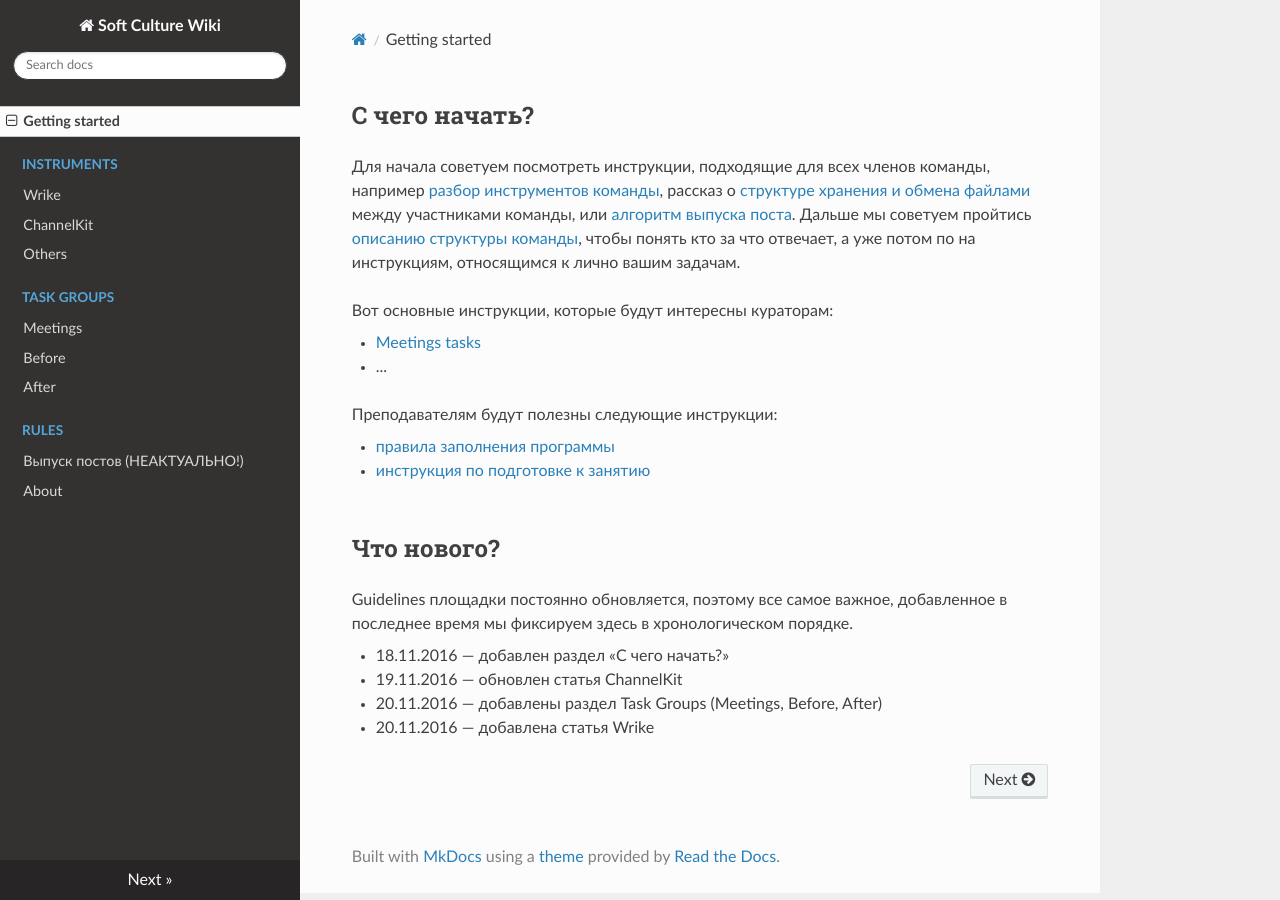
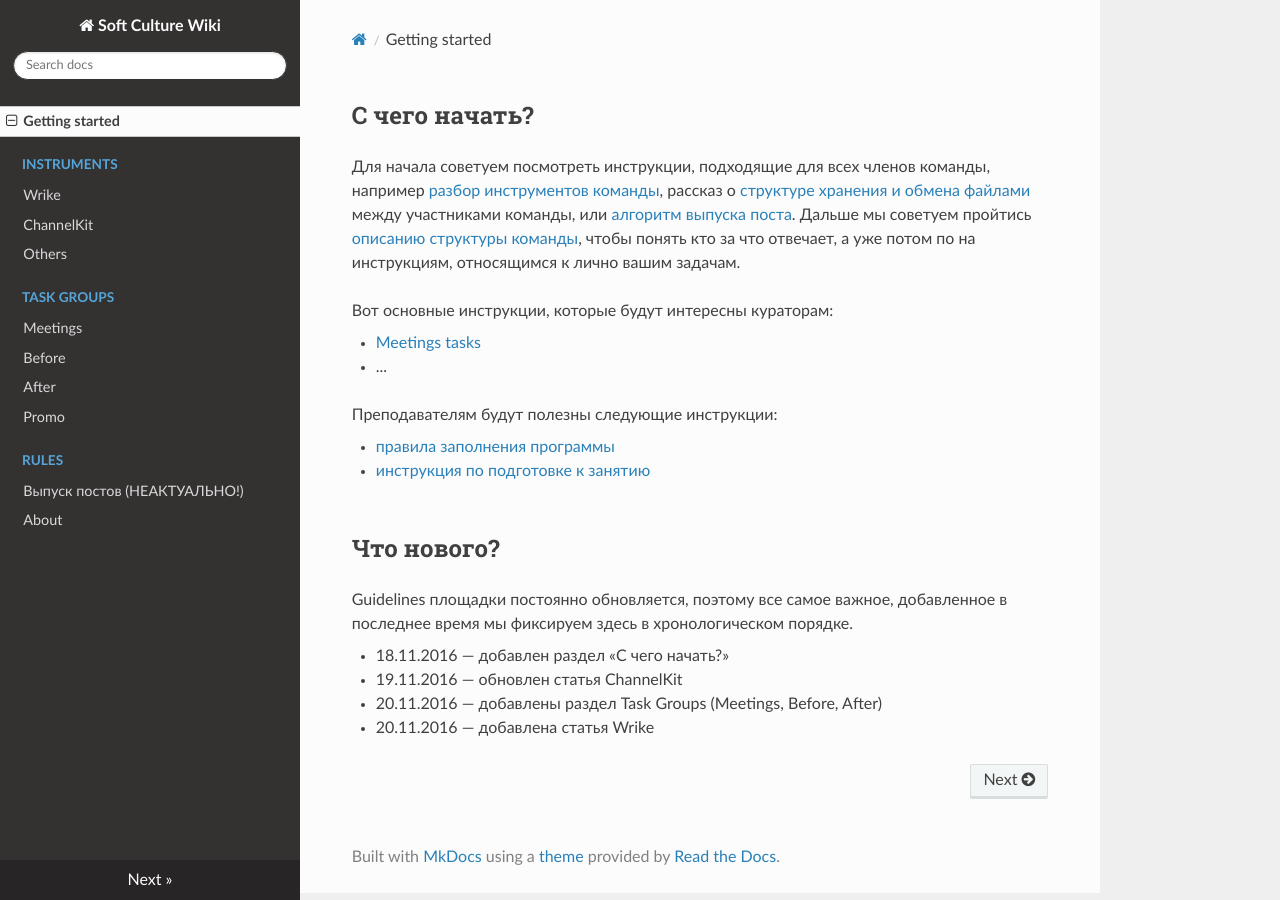
Before and after one commit to arsenyafonin/wiki, an MkDocs documentation site: the page built from docs/index.md, in a window 1280 px wide. Built offline with MkDocs 1.6.1, drawn with Linux system fonts in a browser that asks for light colours; nearby versions of some CDN libraries; old or Windows-style settings are respelled for this version of MkDocs.

Commit message:
Update mkdocs.yml

```diff
--- a/mkdocs.yml
+++ b/mkdocs.yml
@@ -9,6 +9,7 @@ pages:
     - Meetings: 'ins_07_meetings.md'
     - Before: 'ins_08_before.md'
     - After: 'ins_09_after.md'
+    - Promo: 'ins_11_promo.md'
 - RULES:
     - Выпуск постов (НЕАКТУАЛЬНО!): 'INS_05_Posts.md'
 - About: about.md
```
